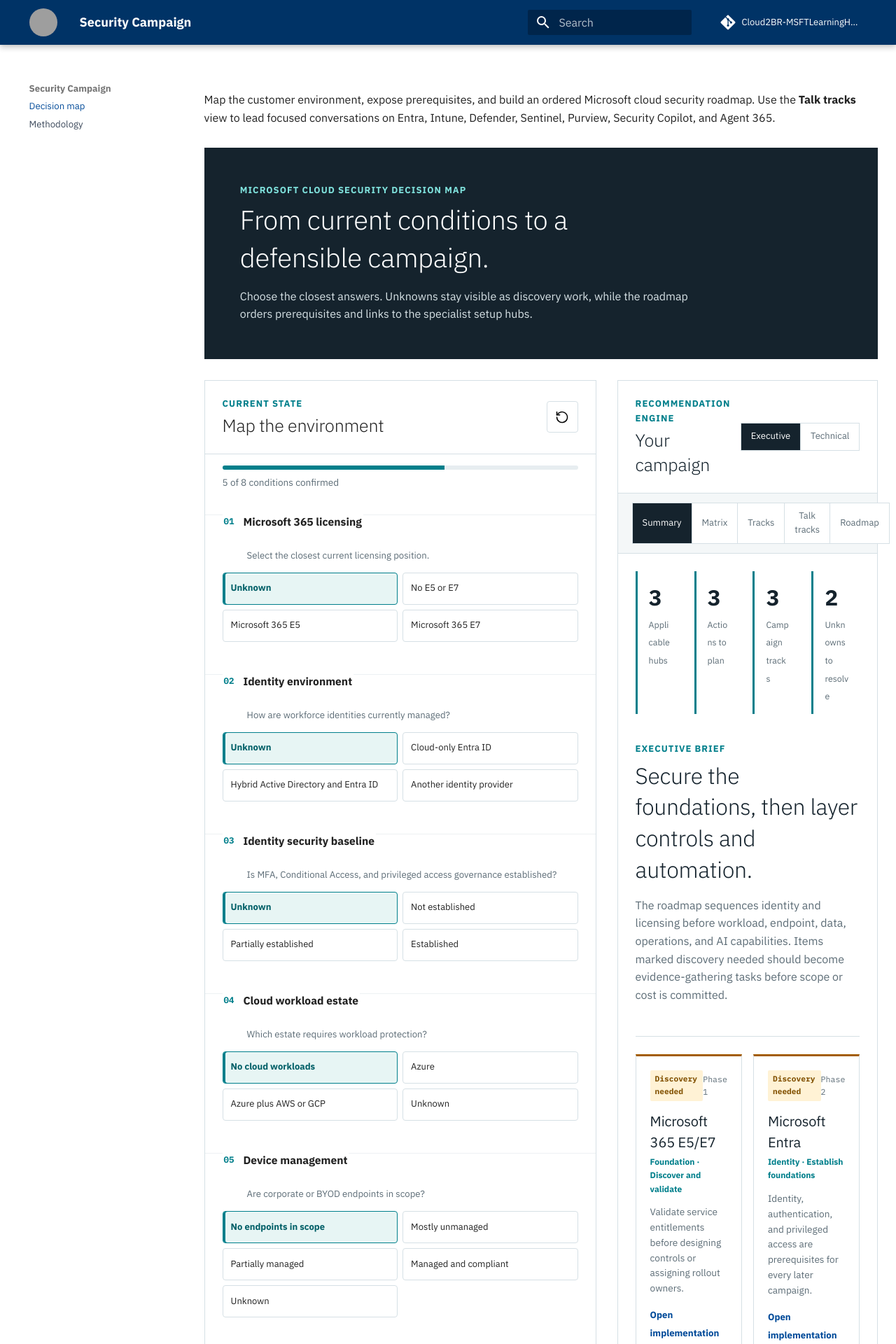
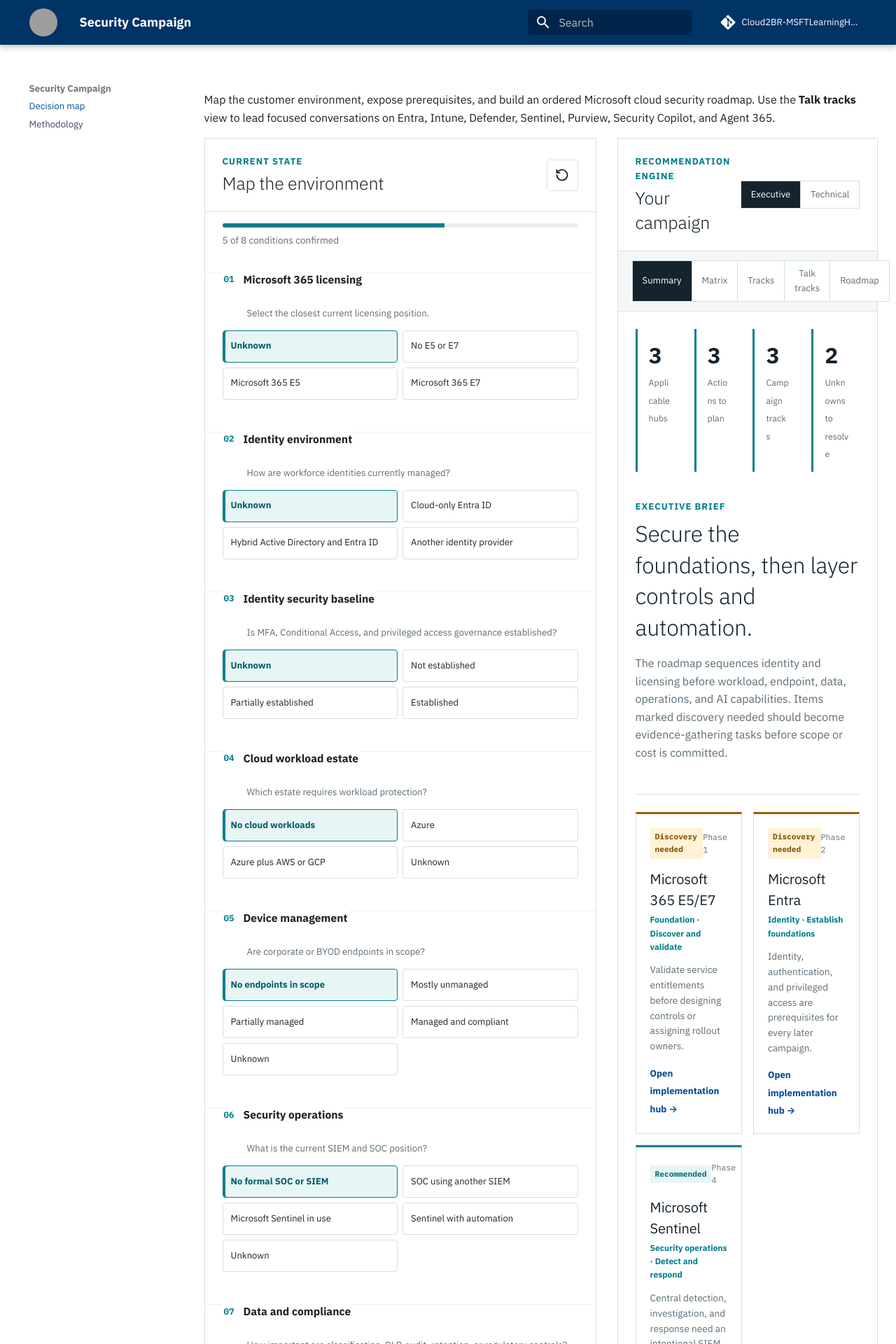
Before and after one commit to Cloud2BR-MSFTLearningHub/Security-Campaign, an MkDocs documentation site: the page built from docs/index.md, in a window 1280 px wide. Shown: the top 1920 px of the page at 70% size. Built offline with MkDocs 1.6.1 and Material for MkDocs 9.7.7, drawn with Linux system fonts in a browser that asks for light colours; comment, search, counter and statistics services are not loaded; grey boxes are pictures that could not be loaded.

Commit message:
Remove campaign hero banner
Removes the dark introductory banner so the decision map opens directly to the assessment and campaign workspace.

```diff
--- a/docs/assets/css/custom.css
+++ b/docs/assets/css/custom.css
@@ -106,15 +106,10 @@
 /* hide the page title and org header above the hero on the campaign page */
 .md-content:has(.campaign-app) h1,
 .md-content:has(.campaign-app) .md-typeset h1 + p + p + p { display: none; }
-.campaign-app { color: var(--campaign-ink); margin: 1.5rem 0 3rem; scroll-margin-top: 4.5rem; }
-.campaign-intro { align-items: end; background: var(--campaign-ink); color: #fff; display: grid; gap: 2rem; grid-template-columns: minmax(0, 1fr) auto; min-height: 15rem; overflow: hidden; padding: clamp(1.5rem, 4vw, 3.25rem); position: relative; }
-.campaign-intro > * { position: relative; z-index: 1; }
-.campaign-intro h2 { color: #fff; font-size: clamp(1.7rem, 3vw, 2.65rem); margin: .25rem 0 .75rem; max-width: 22ch; }
-.campaign-intro p:not(.eyebrow) { color: #d7e2e6; margin: 0; max-width: 68ch; }
+.campaign-app { color: var(--campaign-ink); margin: .75rem 0 3rem; scroll-margin-top: 4.5rem; }
 .eyebrow { color: var(--campaign-cyan); font-size: .65rem; font-weight: 700; letter-spacing: .08em; margin: 0; text-transform: uppercase; }
-.campaign-intro .eyebrow { color: #7fe1dc; }
 .campaign-version { display: none; }
-.campaign-map { align-items: start; display: grid; gap: 1.5rem; grid-template-columns: minmax(19rem, 28rem) minmax(0, 1fr); margin-top: 1.5rem; }
+.campaign-map { align-items: start; display: grid; gap: 1.5rem; grid-template-columns: minmax(19rem, 28rem) minmax(0, 1fr); }
 .campaign-assessment, .campaign-results { background: #fff; border: 1px solid var(--campaign-line); min-width: 0; }
 .campaign-assessment { max-height: calc(100vh - 6rem); overflow: auto; position: sticky; top: 4rem; }
 .panel-heading { align-items: center; border-bottom: 1px solid var(--campaign-line); display: flex; justify-content: space-between; padding: 1.15rem 1.25rem; }
@@ -212,7 +207,6 @@
   .campaign-assessment { max-height: none; position: static; }
 }
 @media screen and (max-width: 44rem) {
-  .campaign-intro { grid-template-columns: 1fr; }
   .campaign-version { width: auto; }
   .campaign-options, .metric-grid, .priority-grid, .track-grid { grid-template-columns: 1fr; }
   .result-toolbar, .result-heading { align-items: stretch; flex-direction: column; }
--- a/docs/assets/js/campaign-app.js
+++ b/docs/assets/js/campaign-app.js
@@ -133,8 +133,7 @@
     download("security-campaign-assessment.md", lines.join("\n"), "text/markdown");
   }
 
-  app.innerHTML = `<section class="campaign-intro"><div><p class="eyebrow">Microsoft cloud security decision map</p><h2>From current conditions to a defensible campaign.</h2><p>Choose the closest answers. Unknowns stay visible as discovery work, while the roadmap orders prerequisites and links to the specialist setup hubs.</p></div></section>
-    <div class="campaign-map"><aside class="campaign-assessment"><div class="panel-heading"><div><p class="eyebrow">Current state</p><h2>Map the environment</h2></div><button class="icon-button" id="campaign-reset" title="Reset assessment" aria-label="Reset assessment">${icon("reset")}</button></div><div class="completion"><div class="completion-track"><div id="campaign-progress-fill" class="completion-fill"></div></div><p id="campaign-completion" class="completion-text"></p></div><form id="campaign-form">${renderQuestions()}</form></aside>
+  app.innerHTML = `<div class="campaign-map"><aside class="campaign-assessment"><div class="panel-heading"><div><p class="eyebrow">Current state</p><h2>Map the environment</h2></div><button class="icon-button" id="campaign-reset" title="Reset assessment" aria-label="Reset assessment">${icon("reset")}</button></div><div class="completion"><div class="completion-track"><div id="campaign-progress-fill" class="completion-fill"></div></div><p id="campaign-completion" class="completion-text"></p></div><form id="campaign-form">${renderQuestions()}</form></aside>
     <main class="campaign-results"><div class="panel-heading result-heading"><div><p class="eyebrow">Recommendation engine</p><h2>Your campaign</h2></div><div class="audience-toggle" aria-label="Result detail"><button data-audience="executive" aria-pressed="true">Executive</button><button data-audience="technical" aria-pressed="false">Technical</button></div></div>
     <div class="result-toolbar"><div class="result-tabs" role="tablist" aria-label="Result views"><button data-view="summary" aria-selected="true">Summary</button><button data-view="matrix">Matrix</button><button data-view="tracks">Tracks</button><button data-view="talkTracks">Talk tracks</button><button data-view="roadmap">Roadmap</button></div><div class="export-actions"><button id="campaign-print">${icon("print")}<span>Print</span></button><button id="campaign-markdown">${icon("download")}<span>Markdown</span></button><button id="campaign-json">${icon("download")}<span>JSON</span></button></div></div><div id="campaign-results-content"></div></main></div>`;
 
```
